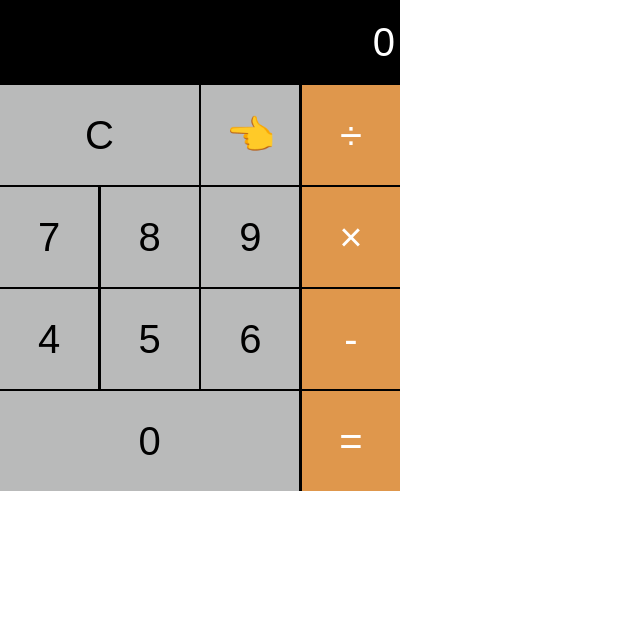
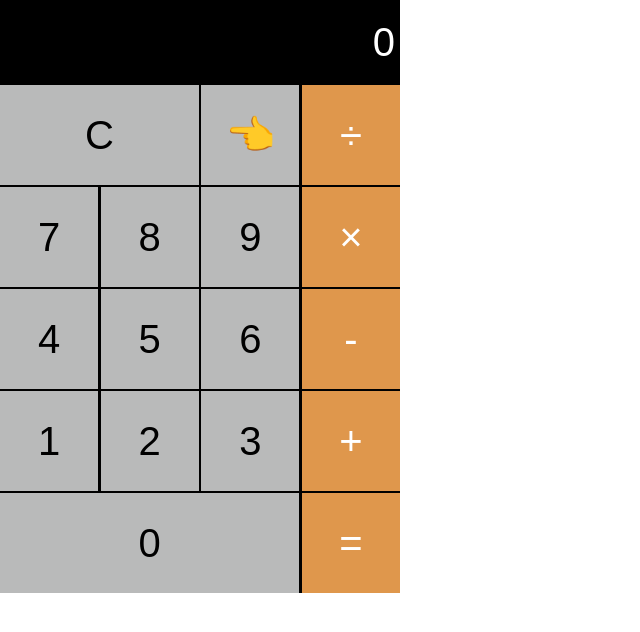
Before and after one commit to allanandresch/Practice-JS-CSS-HTML-Calculator, a plain HTML site: page index.html in a window 1280 px wide. Shown: the whole page, without its empty margins (0-640 px from the left). Drawn offline with Linux system fonts and the light colour scheme.

Commit message:
Calculadora JS
Empezando Js

```diff
--- a/index.html
+++ b/index.html
@@ -31,11 +31,18 @@
                 <button class="calc-button"> - </button>
             </div>
             <div class="calc-row">
+                <button class="calc-button"> 1 </button>
+                <button class="calc-button"> 2 </button>
+                <button class="calc-button"> 3 </button>
+                <button class="calc-button"> + </button>
+            </div>
+            <div class="calc-row">
                 <button class="triple calc-button"> 0 </button>
                 <button class="calc-button"> = </button>
             </div>
         </section>
     </div>
 
+    <script src="calculator.js"></script>
 </body>
 </html>
```
Also changed, not shown: calculator.js (added).
